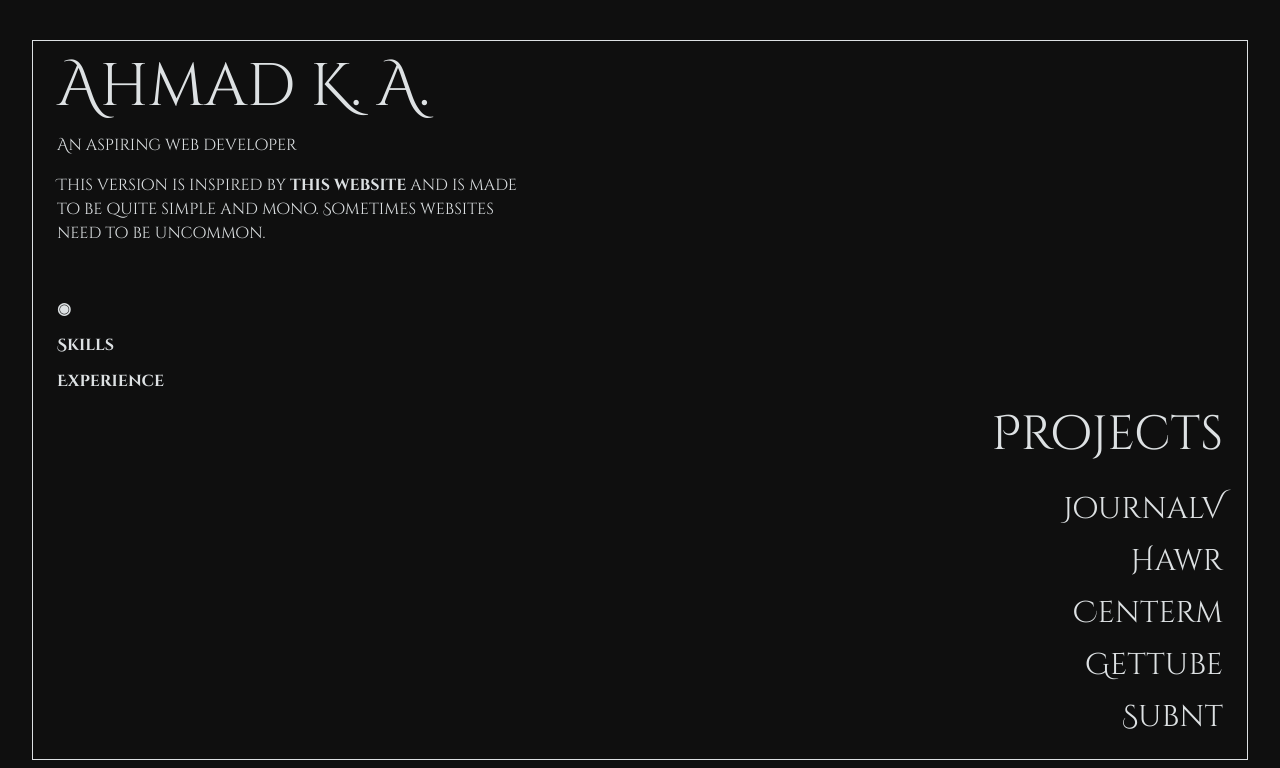
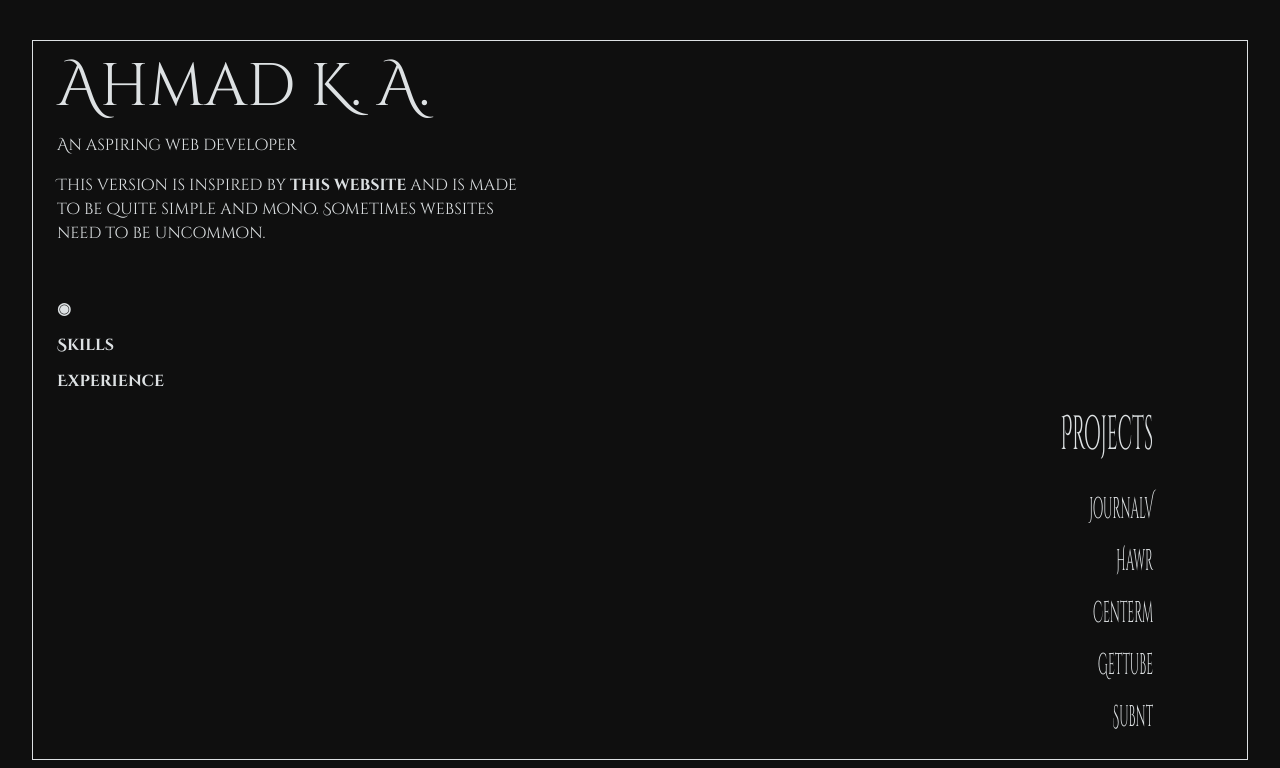
Before and after one commit to ahme-dev/portfolio-black, a React (Vite) app: page / in a window 1280 px wide. Both pictures are taken after a click on the item "Projects". Shown: the top 768 px of the page. Built offline with nearby package versions, Linux system fonts and the light colour scheme.

Commit message:
feat: add some animations and filters

```diff
--- a/src/App.tsx
+++ b/src/App.tsx
@@ -1,5 +1,6 @@
 import { useState } from "react";
 import "virtual:windi.css";
+import "./main.css";
 import Line from "./Line";
 
 function App() {
@@ -7,7 +8,10 @@ function App() {
 
   return (
     <div className="App flex justify-center items-center w-screen min-h-screen bg-dark-900 text-light-900 p-8">
-      <div className="grid w-[95vw] min-h-[90vh] md:(grid-cols-2 gap-60) border-1 border-light-900 py-4 px-6">
+      <div
+        id="cont"
+        className="grid w-[95vw] min-h-[90vh] md:(grid-cols-2 gap-60) border-1 border-light-900 py-4 px-6"
+      >
         {/* Left */}
         <nav>
           <h1 className="text-6xl font-light">Ahmad K. A.</h1>
--- a/src/Line.tsx
+++ b/src/Line.tsx
@@ -2,7 +2,7 @@ import "virtual:windi.css";
 
 function Line(props: any) {
   return (
-    <div className="flex flex-col items-end">
+    <div id="line" className="scale-x-40 flex flex-col items-end">
       <h1 className="text-5xl my-6">{props.title}</h1>
       {props.items.map((item: string) => (
         <p className="text-3xl hover:text-shadow-md my-2">{item}</p>
--- /dev/null
+++ b/src/main.css
@@ -0,0 +1,27 @@
+@keyframes pers {
+  0% {
+    filter: blur(8px);
+  }
+  100% {
+    filter: blur(0px);
+  }
+}
+
+#cont {
+  animation: pers 2s;
+}
+
+@keyframes new {
+  0% {
+    transform: translateY(-10vh);
+    opacity: 0;
+  }
+  100% {
+    transform: translateX(0px);
+    opacity: 1;
+  }
+}
+
+#line {
+  animation: new 1s;
+}
```
